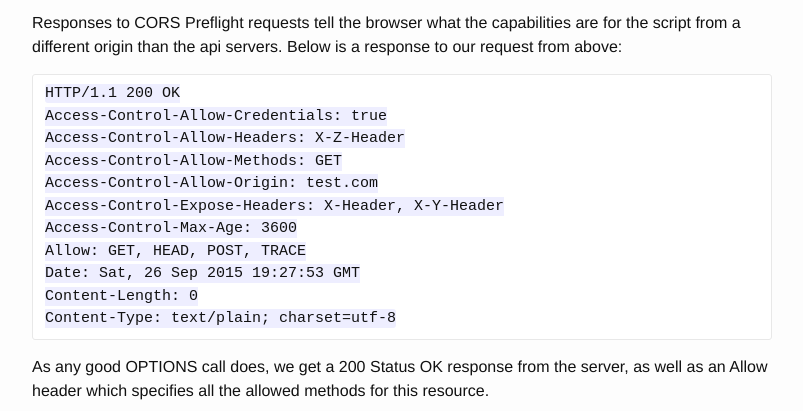
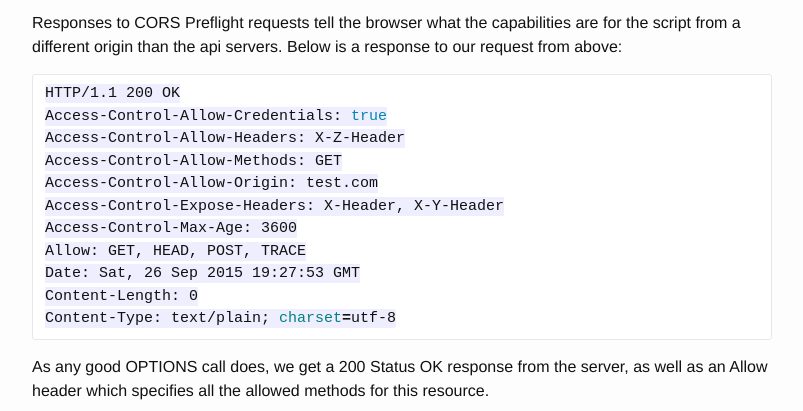
Before and after one commit to husobee/husobee.github.io, a Jekyll site: the page built from _posts/2015-09-26-cors.markdown, in a window 1280 px wide and 900 px high, scrolled down 1079 px. Shown: the part 175-586 px from the top of the window, without its empty margins (238-1041 px from the left). Built offline with Jekyll 4.4.1, drawn with Linux system fonts in a browser that asks for light colours.

Commit message:
fix markdown

````diff
--- a/_posts/2015-09-26-cors.markdown
+++ b/_posts/2015-09-26-cors.markdown
@@ -35,7 +35,7 @@ the request, the API tells the browser what the browser should or should not do.
 I had a hard time wrapping my head around this.  Below I will break down the
 preflight CORS request in more detail:
 
-```text
+```bash
 OPTIONS /hello/4321 HTTP/1.1
 Origin: test.com
 Access-Control-Request-Method: GET
@@ -62,7 +62,7 @@ Responses to CORS Preflight requests tell the browser what the capabilities
 are for the script from a different origin than the api servers.  Below is a
 response to our request from above:
 
-```text
+```bash
 HTTP/1.1 200 OK
 Access-Control-Allow-Credentials: true
 Access-Control-Allow-Headers: X-Z-Header
````
